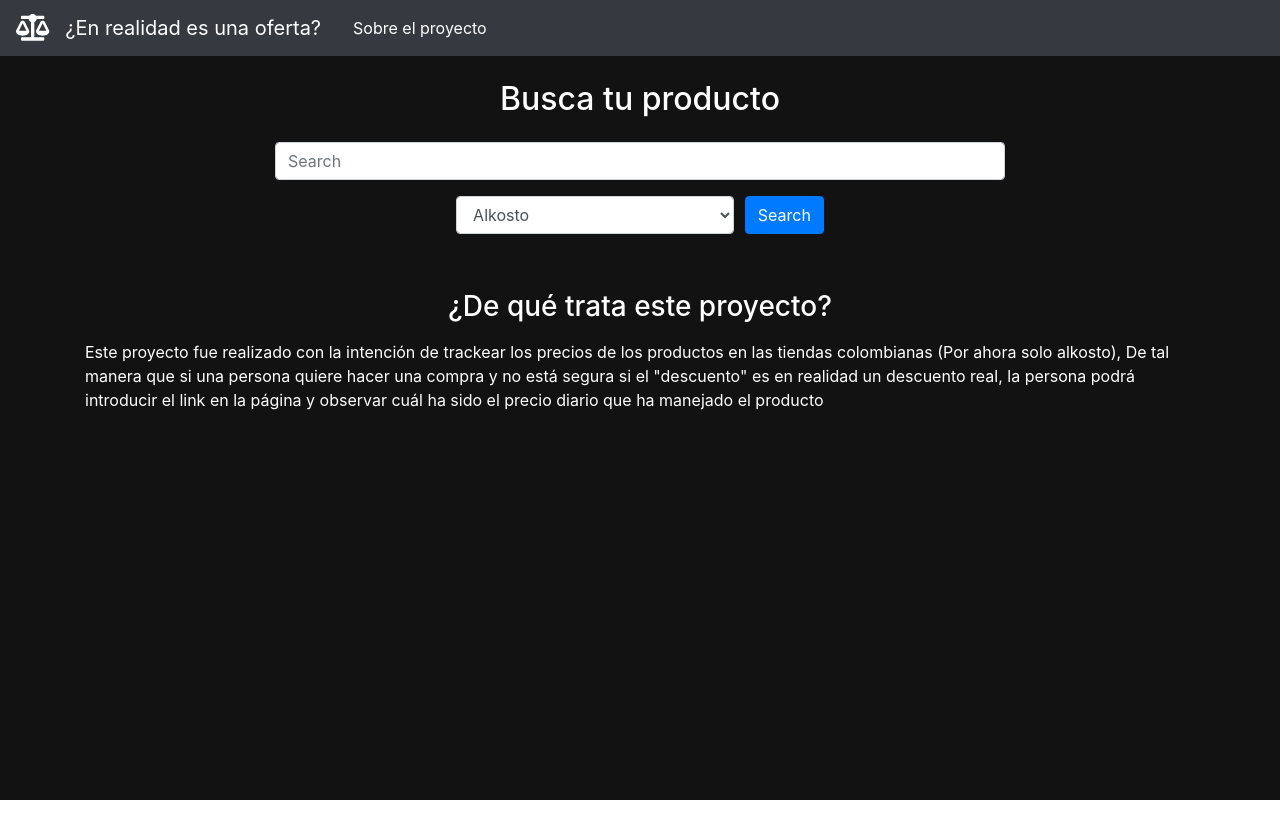
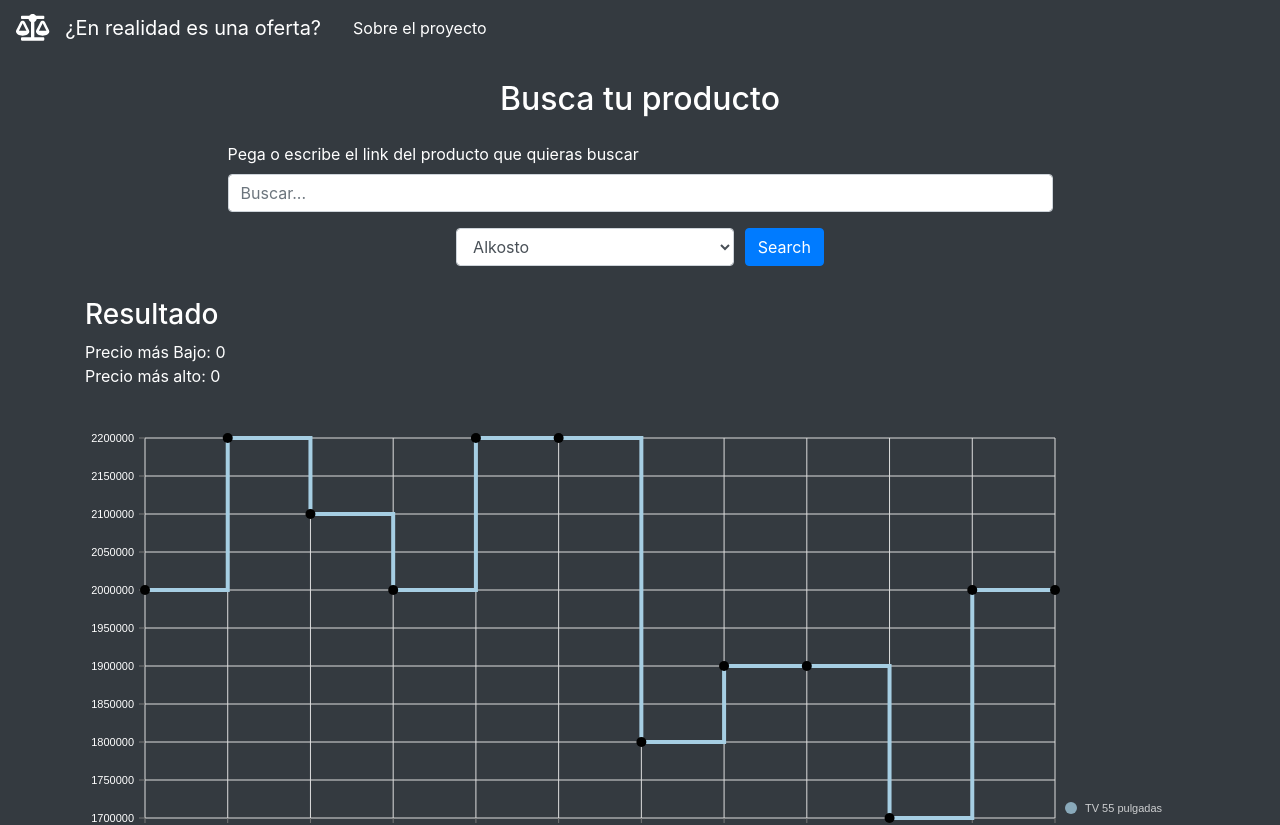
Before and after one commit to fazd/scrapper-ui, a React (Create React App) app: page / in a window 1280 px wide. Shown: the top 825 px of the page. Before the commit the page ends 800 px from the top, so only its background shows below. Built offline with nearby package versions, Linux system fonts and the light colour scheme; no server answers.

Commit message:
add graph

```diff
--- a/package.json
+++ b/package.json
@@ -11,6 +11,7 @@
     "@testing-library/jest-dom": "^5.11.4",
     "@testing-library/react": "^11.1.0",
     "@testing-library/user-event": "^12.1.10",
+    "axios": "^0.21.1",
     "bootstrap": "4.6.0",
     "node-sass": "4.14.1",
     "react": "^17.0.2",
--- a/src/App.jsx
+++ b/src/App.jsx
@@ -1,4 +1,3 @@
-import logo from './logo.svg';
 import './App.scss';
 import Routes from './routes.jsx';
 
--- /dev/null
+++ b/src/components/Graph/Graph.jsx
@@ -0,0 +1,136 @@
+import React from 'react';
+import { ResponsiveLine } from '@nivo/line'
+
+
+const Graph = () => {
+
+  const data = [
+    {
+      id: "TV 55 pulgadas ",
+      color: "rgb(255,255,255)",
+      data: [
+        {
+          "x": "10/06/21",
+          "y": 2000000
+        },
+        {
+          "x": "11/06/21",
+          "y": 2200000
+        },
+        {
+          "x": "12/06/21",
+          "y": 2100000
+        },
+        {
+          "x": "13/06/21",
+          "y": 2000000
+        },
+        {
+          "x": "14/06/21",
+          "y": 2200000
+        },
+        {
+          "x": "15/06/21",
+          "y": 2200000
+        },
+        {
+          "x": "16/06/21",
+          "y": 1800000
+        },
+        {
+          "x": "17/06/21",
+          "y": 1900000
+        },
+        {
+          "x": "18/06/21",
+          "y": 1900000
+        },
+        {
+          "x": "19/06/21",
+          "y": 1700000
+        },
+        {
+          "x": "20/06/21",
+          "y": 2000000
+        },
+        {
+          "x": "21/06/21",
+          "y": 2000000
+        }
+      ]
+    },
+  ];
+
+
+
+  return (
+    <>
+      <ResponsiveLine
+        data={data}
+        margin={{ top: 50, right: 110, bottom: 50, left: 60 }}
+        xScale={{ type: 'point' }}
+        yScale={{ type: 'linear', min: 'auto', max: 'auto', stacked: true, reverse: false }}
+        yFormat=" >-.2f"
+        curve="stepAfter"
+        lineWidth="4"
+        axisTop={null}
+        axisRight={null}
+        axisBottom={{
+            orient: 'bottom',
+            tickSize: 5,
+            tickPadding: 8,
+            tickRotation: 0,
+            legend: 'Fechas',
+            legendOffset: 40,
+            legendPosition: 'middle',
+            textColor: 'red',
+        }}
+        axisLeft={{
+            orient: 'right',
+            tickSize: 6,
+            tickPadding: 5,
+            tickRotation: 0,
+
+
+        }}
+        colors={{ scheme: 'paired' }}
+        pointSize={10}
+        pointColor={{ from: 'color', modifiers: [] }}
+        pointBorderWidth={4}
+        pointBorderColor={{ from: 'serieColor', modifiers: [] }}
+        pointLabelYOffset={-12}
+        useMesh={true}
+        isInteractive={false}
+        legends={[
+            {
+                anchor: 'bottom-right',
+                direction: 'column',
+                justify: false,
+                translateX: 90,
+                translateY: 0,
+                itemsSpacing: 0,
+                itemDirection: 'left-to-right',
+                itemWidth: 80,
+                itemHeight: 20,
+                itemOpacity: 0.75,
+                symbolSize: 12,
+                symbolShape: 'circle',
+                symbolBorderColor: 'rgba(0, 0, 0, .5)',
+                itemTextColor: 'black',
+                effects: [
+                    {
+                        on: 'hover',
+                        style: {
+                            itemBackground: 'rgba(0, 0, 0, .03)',
+                            itemOpacity: 1
+                        }
+                    }
+                ]
+            }
+        ]}
+      />
+    </>
+  );
+};
+
+export default Graph;
--- a/src/components/Navbar/Navbar.jsx
+++ b/src/components/Navbar/Navbar.jsx
@@ -1,6 +1,5 @@
 import React from 'react';
 import './Navbar.scss';
-import Logo from '../../assets/balance-scale-right-solid.svg';
 import Nav from 'react-bootstrap/Nav';
 import Navbar from 'react-bootstrap/Navbar';
 import { FontAwesomeIcon } from '@fortawesome/react-fontawesome'
--- /dev/null
+++ b/src/config/index.js
@@ -0,0 +1,5 @@
+const config = {
+  apiUrl: process.env.REACT_APP_API_URL,
+};
+
+export default config;
--- a/src/pages/Home/Home.jsx
+++ b/src/pages/Home/Home.jsx
@@ -1,34 +1,74 @@
 import React, {useState} from 'react';
 import './Home.scss';
 import Header from '../../components/Navbar/Navbar';
-import { FormControl, Container, Row, Col, Form, Button } from 'react-bootstrap';
-
+import Graph from '../../components/Graph/Graph';
+import { FormControl, Container, Row, Col, Form, Button, Collapse } from 'react-bootstrap';
+import { searchDates } from '../../services/api';
 
 const Home = () => {
 
   const [link, setLink] = useState('');
+  const [open, setOpen] = useState(false);
+
+  const onSubmit = async () => {
+    if(link) {
+      const response = await searchDates({link});
+      console.log("response", response);
+    } else {
+      setOpen(true);
+      setTimeout(() => {
+        setOpen(false);
+      }, 4000);
+    }
+  }
+
 
   return (
     <>
       <div className="main-container">
         <Header />
-
         <Container className="mt-4">
           <Row className="d-flex flex-column align-items-center">
             <h2 className="text-center mb-3">Busca tu producto</h2>
-            <Col xs={8} className="my-2">
-              <FormControl type="text" placeholder="Search" className="mr-sm-2" />
+            <Col className="w-75 my-2">
+              <span className="">Pega o escribe el link del producto que quieras buscar</span>
+              <FormControl
+                type="text"
+                placeholder="Buscar..."
+                className="mr-sm-2 mt-2"
+                onChange={(e) => setLink(e.target.value)}
+              />
+            </Col>
+            <Col className="w-75">
+              <Collapse in={open}>
+                <div className="text-danger">
+                  Por favor digite un link valido
+                </div>
+              </Collapse>
             </Col>
             <Col className="my-2 d-flex flex-row justify-content-center">
               <Form.Control as="select" className=" w-25 me-4">
                 <option value="Alkosto">Alkosto</option>
               </Form.Control>
-              <Button variant="primary" className="divider">Search</Button>
+              <Button
+                variant="primary"
+                className="divider"
+                onClick={onSubmit}
+              >Search</Button>
             </Col>
 
           </Row>
-
-          <Row className="mt-5">
+          <Row className="my-4 w-100">
+            <Col className="graph mb-5 w-100">
+              <h3>Resultado </h3>
+              <div className="d-flex flex-column">
+                <span>Precio más Bajo: {0}</span>
+                <span>Precio más alto: {0}</span>
+              </div>
+              <Graph />
+            </Col>
+          </Row>
+          <Row className="mt-5" id="about">
             <Col>
               <h3 className="text-center mb-3">¿De qué trata este proyecto?</h3>
               <p>
--- a/src/pages/Home/Home.scss
+++ b/src/pages/Home/Home.scss
@@ -1,5 +1,5 @@
 .main-container {
-  background-color: #121212;
+  background-color: #343a40 !important;
   color: white;
   min-width: 100vw;
   min-height: 100vh;
@@ -8,3 +8,16 @@
 .divider {
   margin-left: 0.7rem;
 }
+
+.graph {
+  height: 60vh;
+  width: 100vw !important;
+}
+
+svg > g > g:nth-child(3) > text {
+  fill: white !important;
+}
+
+svg > g > g > g > text {
+  fill: white !important;
+}
--- /dev/null
+++ b/src/services/api.js
@@ -0,0 +1,13 @@
+import axios from 'axios';
+import config from '../config/index';
+
+const searchProductURL = `${config.apiUrl}/`
+export const searchDates = async (data) => {
+  try {
+    const response = await axios.get(searchProductURL);
+    return response.data;
+  } catch (error) {
+    console.log(error);
+  }
+
+}
```
Also changed, not shown: src/components/Graph/Graph.scss (added), 2 other files (tests, documents, lock files or other folders).
